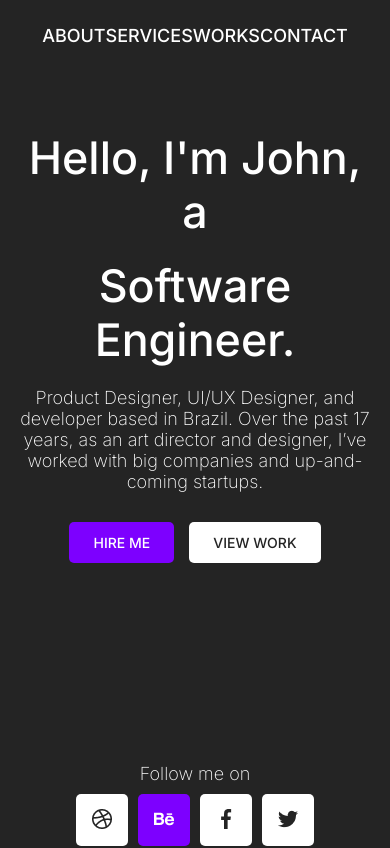
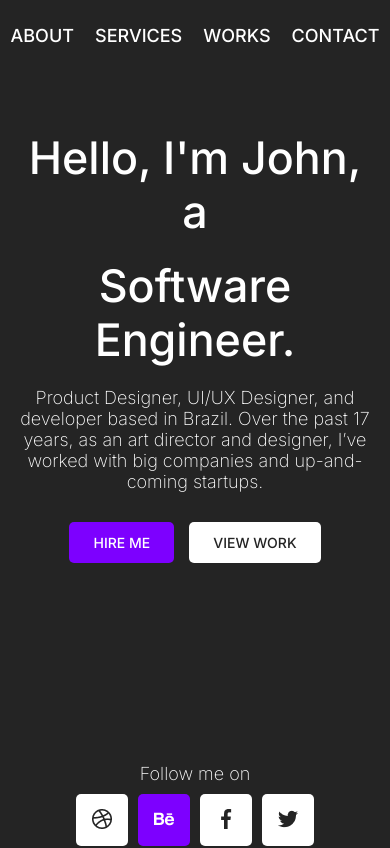
Before and after one commit to HermandoThiago/Teste-hypesoft, a React (Create React App) app: page / in a window 390 px wide. Shown: the top 848 px of the page. Built offline with nearby package versions, Linux system fonts and the light colour scheme; the HTML template or start-up script is replaced by a standard one.

Commit message:
fix: resolvido bug no style do header no mobile

```diff
--- a/src/components/Header/Header.tsx
+++ b/src/components/Header/Header.tsx
@@ -11,9 +11,6 @@ export default function Header(){
             <Link to="services" spy={true} smooth={true} offset={50} duration={500}><Typography size="small" color="primary">SERVICES</Typography></Link>
             <Link to="works" spy={true} smooth={true} offset={50} duration={500}><Typography size="small" color="primary">WORKS</Typography></Link>
             <Link to="contact" spy={true} smooth={true} offset={50} duration={500}><Typography size="small" color="primary">CONTACT</Typography></Link>
-
-
-
             </Box>
         </StyledHeader>
     )
--- a/src/components/Header/style.ts
+++ b/src/components/Header/style.ts
@@ -15,12 +15,11 @@ export const StyledHeader = styled.div`
     @media screen and (max-width: 768px){
         flex-direction: row;
         align-items: center;
-        justify-content: center;
 
         div{
             width: 100%;
             align-items: center;
-            justify-content: center;
+            justify-content: space-around;
         }
 
         p{
```
